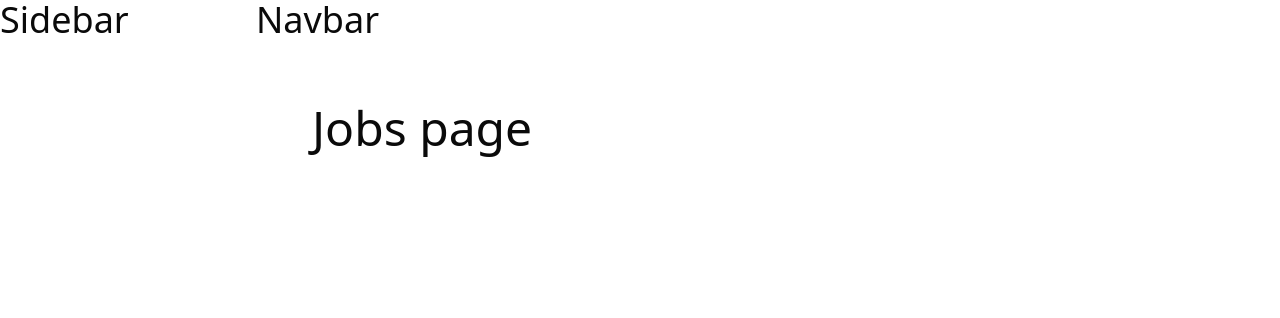
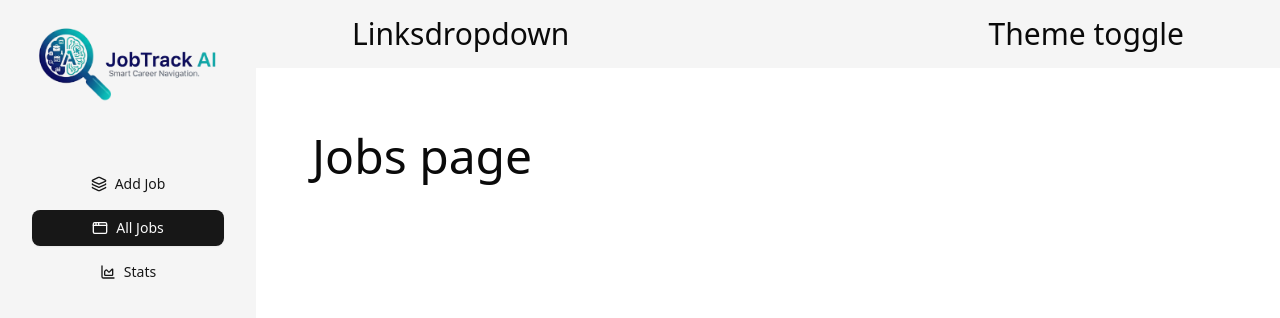
Before and after one commit to VidyasagarAkhumukhi/JobTracker, a Next.js app: page /jobs in a window 1280 px wide. Shown: the top 318 px of the page. Built offline with nearby package versions, Linux system fonts and the light colour scheme.

Commit message:
Implement Navbar and Sidebar components
Replaces placeholder content in Navbar and Sidebar with functional UI. Navbar now includes a links dropdown, theme toggle, and user button. Sidebar displays a logo and navigation links with active state highlighting.

```diff
--- a/components/Navbar.tsx
+++ b/components/Navbar.tsx
@@ -1,7 +1,20 @@
 import React from "react";
+import LinksDropdown from "./LinksDropdown";
+import { UserButton } from "@clerk/nextjs";
+import ThemeToggle from "./ThemeToggle";
+import Link from "next/link";
 
 const Navbar = () => {
-  return <h1 className="text-4xl">Navbar</h1>;
+  return (
+    <nav className="bg-muted py-4 sm:px-16 lg:px-24 px-4 flex items-center justify-between text-3xl">
+      <div>
+        <LinksDropdown />
+      </div>
+      <div className="flex items-center gap-x-4">
+        <ThemeToggle />
+        <UserButton afterSignOutUrl="/" />
+      </div>
+    </nav>
+  );
 };
-
 export default Navbar;
--- a/components/Sidebar.tsx
+++ b/components/Sidebar.tsx
@@ -1,6 +1,6 @@
 "use client";
 import React from "react";
-import Logo from "@/assets/images/logo.svg";
+import Logo from "@/assets/logoFront.png";
 import links from "@/utils/links";
 import Image from "next/image";
 import Link from "next/link";
@@ -8,7 +8,28 @@ import { Button } from "./ui/button";
 import { usePathname } from "next/navigation";
 
 const Sidebar = () => {
-  return <h1 className="text-4xl">Sidebar</h1>;
+  const pathname = usePathname();
+
+  return (
+    <aside className="py-4 px-8 bg-muted h-full">
+      <Image src={Logo} alt="logo" className="mx-auto" />
+      <div className="flex flex-col mt-15 gap-y-2">
+        {links.map((link) => {
+          return (
+            <Button
+              asChild
+              key={link.href}
+              variant={pathname === link.href ? "default" : "link"}
+            >
+              <Link href={link.href} className="flex items-center gap-x-2">
+                {link.icon} <span className="capitalize">{link.label}</span>
+              </Link>
+            </Button>
+          );
+        })}
+      </div>
+    </aside>
+  );
 };
 
 export default Sidebar;
```
